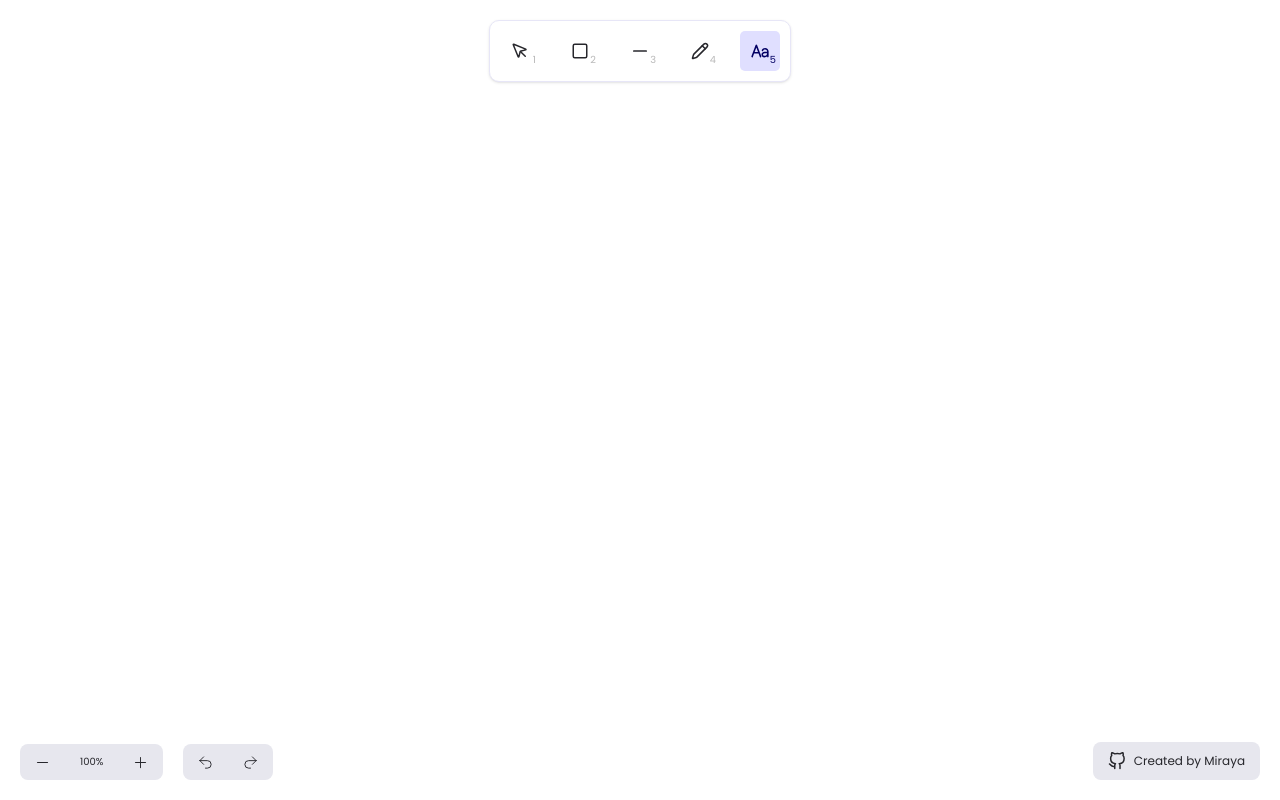
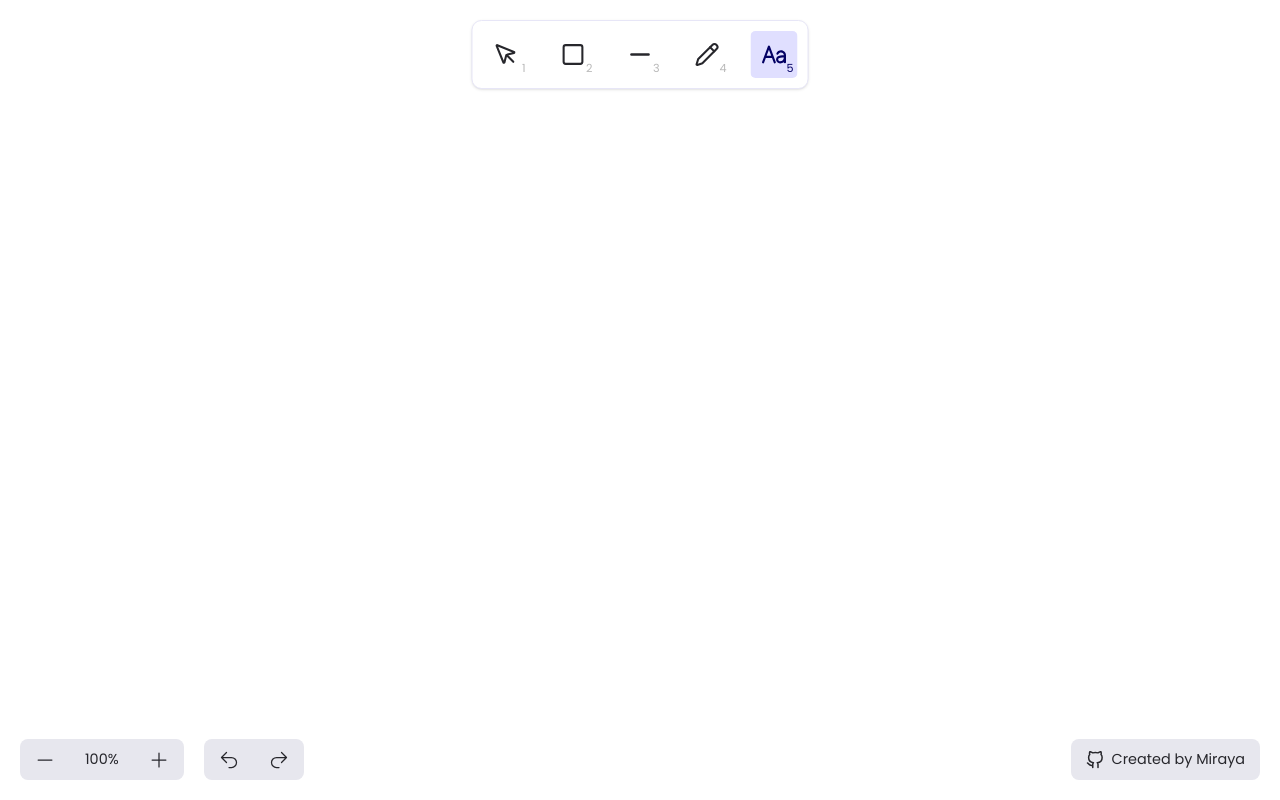
Before and after one commit to bmukesh23/ExcaliSketch, a React (Vite) app: page / in a window 1280 px wide. Built offline with nearby package versions, Linux system fonts and the light colour scheme.

Commit message:
style: change size and font-size

```diff
--- a/src/components/action-bar/action-bar-style.css
+++ b/src/components/action-bar/action-bar-style.css
@@ -63,16 +63,16 @@ svg {
     color: var(--primary-text-color);
     cursor: pointer;
     display: flex;
-    width: 18px;
-    height: 18px;
+    width: 25px;
+    height: 25px;
     position: absolut;
     transition: color 0.3s;
 }
 
 span {
     position: absolute;
-    bottom: 3px;
+    bottom: 0px;
     right: 3px;
-    font-size: 0.615em;
+    font-size: 0.7em;
     color: var(--secondary-text-color);
 }
--- a/src/components/control-panel/control-panel-style.css
+++ b/src/components/control-panel/control-panel-style.css
@@ -27,13 +27,13 @@
 .link {
     border: none;
     color: #27272c;
-    font-size: 0.625em;
+    font-size: 0.9em;
     background-color: transparent;
 }
 
 .zoomPanel button svg {
-    width: 15px;
-    height: 15px;
+    width: 20px;
+    height: 20px;
     color: #27272c;
 }
 
@@ -44,8 +44,8 @@
 }
 
 .editPanel button svg {
-    width: 15px;
-    height: 15px;
+    width: 20px;
+    height: 20px;
     color: #27272c;
 }
 
@@ -73,7 +73,6 @@
     background-color: var(--panel-bg-color);
     padding: 10px 15px;
     text-decoration: none;
-    font-size: 0.75em;
 }
 
 .link svg {
```
